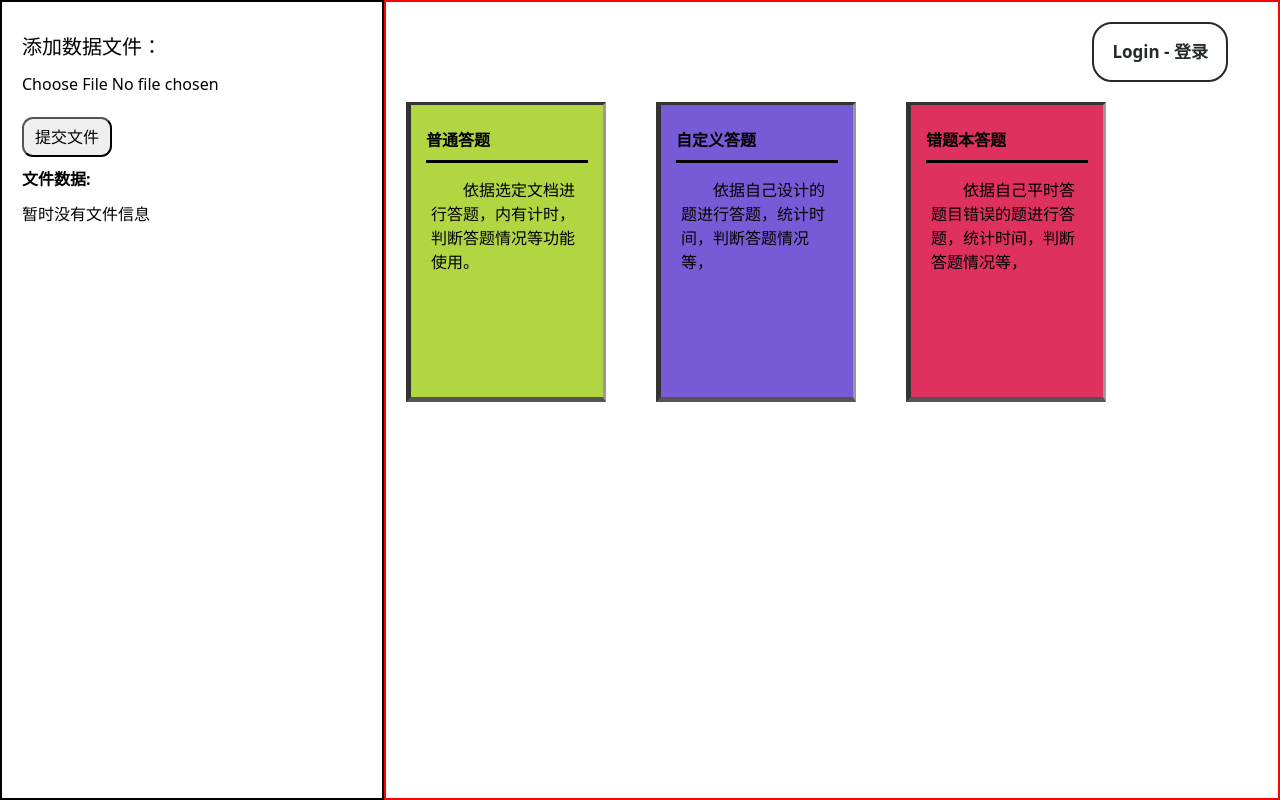
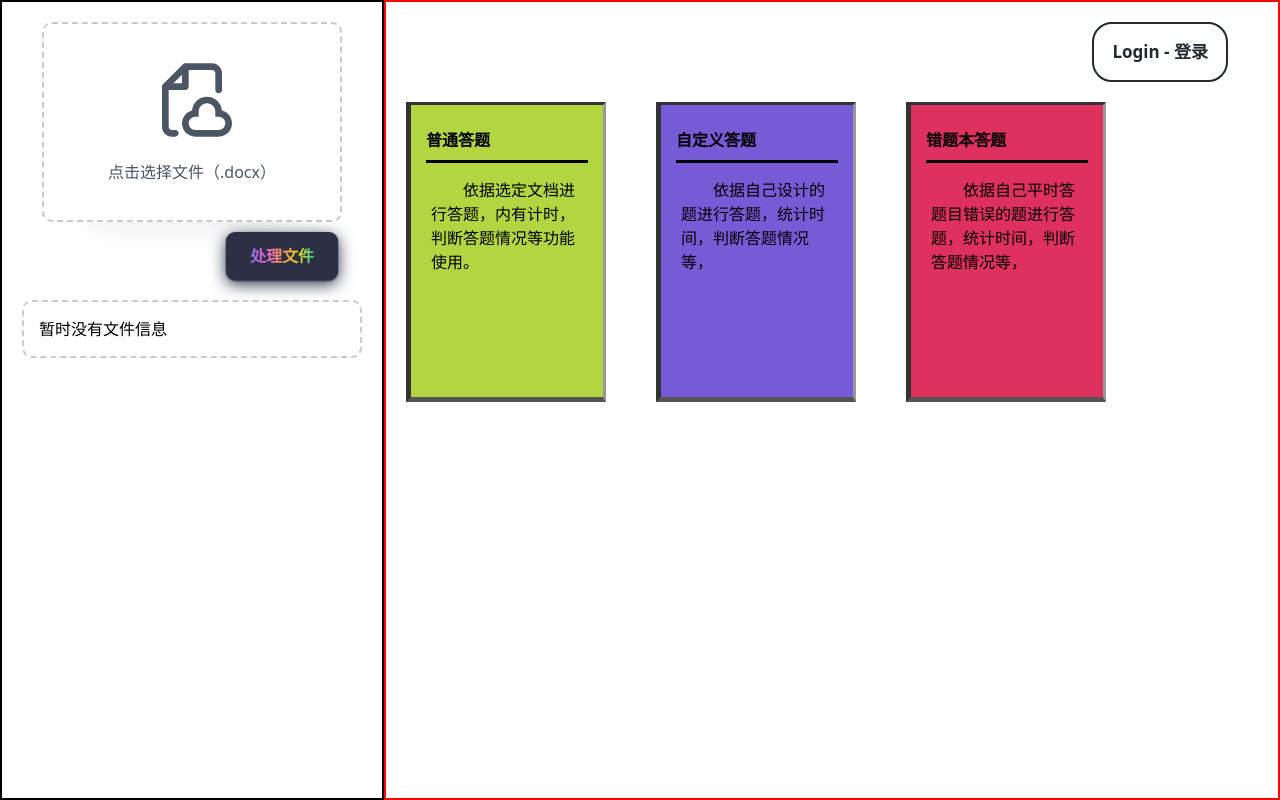
Before and after one commit to xiaoyu00615/vue_practice_questions, a Vue app: page / in a window 1280 px wide. Built offline with nearby package versions, Linux system fonts and the light colour scheme.

Commit message:
topic content success

```diff
--- a/package.json
+++ b/package.json
@@ -10,6 +10,7 @@
   },
   "dependencies": {
     "@tailwindcss/vite": "^4.1.11",
+    "axios": "^1.11.0",
     "mammoth": "^1.9.1",
     "tailwindcss": "^4.1.11",
     "vue": "^3.5.17",
--- /dev/null
+++ b/src/components/Button.vue
@@ -0,0 +1,53 @@
+<script setup lang="ts">
+
+</script>
+
+<style scoped>
+.rainbow-hover {
+  font-size: 16px;
+  font-weight: 700;
+  color: #ff7576;
+  background-color: #2B3044;
+  border: none;
+  outline: none;
+  cursor: pointer;
+  padding: 12px 24px;
+  position: relative;
+  line-height: 24px;
+  border-radius: 9px;
+  box-shadow: 0px 1px 2px #2B3044,
+  0px 4px 16px #2B3044;
+  transform-style: preserve-3d;
+  transform: scale(var(--s, 1)) perspective(600px)
+  rotateX(var(--rx, 0deg)) rotateY(var(--ry, 0deg));
+  perspective: 600px;
+  transition: transform 0.1s;
+}
+
+.sp {
+  background: linear-gradient(
+      90deg,
+      #866ee7,
+      #ea60da,
+      #ed8f57,
+      #fbd41d,
+      #2cca91
+  );
+  -webkit-background-clip: text;
+  -webkit-text-fill-color: transparent;
+  background-clip: text;
+  text-fill-color: transparent;
+  display: block;
+}
+
+.rainbow-hover:active {
+  transition: 0.3s;
+  transform: scale(0.93);
+}
+</style>
+
+<template>
+  <button data-label="Register" class="rainbow-hover">
+    <span class="sp"><slot>Register</slot></span>
+  </button>
+</template>
--- /dev/null
+++ b/src/components/LookFileAnimate.vue
@@ -0,0 +1,68 @@
+<script setup>
+  const props = defineProps({
+    jsonMessages: {
+      default:'success'
+    }
+  })
+
+  console.log(props.jsonMessages)
+</script>
+
+<template>
+  <div class="mask">
+    <div class="modal">
+      <p class="content-title"><slot>处理模型</slot></p>
+
+      <div class="topics">
+          <div class="item-topic" v-for="item in jsonMessages">
+            <p class="title">{{ item.title }}</p>
+            <div class="options">
+              <p class="item-option" v-for="option in item.options">{{ option }}</p>
+            </div>
+          </div>
+      </div>
+
+    </div>
+  </div>
+</template>
+
+<style scoped>
+  .mask{
+    width: 100%;
+    height: 100vh;
+    background: rgba(0,0,0,.3);
+    position:fixed;
+    top:0;
+  }
+
+  .mask .modal{
+    width: 80%;
+    height: 80%;
+    background: #fff;
+    transform: translate(-50%,-50%);
+    top:50%;
+    left: 50%;
+    border-radius: 20px;
+    position: relative;
+    padding: 25px;
+    overflow-y: auto;
+  }
+
+  .mask .modal .content-title{
+    font-size: 24px;
+    text-align: center;
+  }
+
+  .mask .modal .topics .item-topic{
+    padding: 8px 0px;
+    border-bottom: 2px dashed #000;
+  }
+
+  .mask .modal .topics .item-topic .options{
+    margin-top: 5px;
+  }
+
+  .mask .modal .topics .item-topic .options .item-option{
+    text-indent: 2em;
+  }
+</style>
--- a/src/public/utils.js
+++ b/src/public/utils.js
@@ -55,3 +55,49 @@ export function saveArrData(key,data){
 export function readingArrData(str){
     return JSON.parse(localStorage.getItem(str))
 }
+
+
+export function handleTopic(topics){
+    // console.log(topics)
+
+    const topicBlock = topics.split(/(?=^\d+[,.。、])/gm).filter(q => q.trim());
+
+    console.log(topicBlock)
+
+    // 有没有正则
+    const reg = /^\d+[,.。、]/
+    const regTitle = /^(\d+)[,.。、]\s*(.*?)(?=[A-Z][,.。、]|$)/s
+    const regOption = /([A-Z])[,.。、]\s*(.*?)(?=[A-Z][,.。、]|$)/gs
+
+    let jsonTopic = []
+
+    for(let i = 0; i < topicBlock.length; i++){
+
+        // 分割
+        let title = topicBlock[i].match(regTitle)
+        const option = topicBlock[i].match(regOption)
+
+        if(!title && !option) title = topicBlock
+
+        title ?  title = title[0] : title = null
+
+
+        const obj = {
+            index:i,
+            title:title,
+            options:option,
+            type:'topic'
+        }
+
+
+        if(!reg.test(topicBlock[i])){
+            obj.type = 'explain'
+        }
+
+        jsonTopic.push(obj)
+    }
+
+    // console.log(jsonTopic)
+
+    return jsonTopic
+}
--- a/src/public/wordHandler.js
+++ b/src/public/wordHandler.js
@@ -8,7 +8,7 @@ export const extractTextFromWord = (file) => {
 
         reader.onload = ((e)=>{
             const arrayBuffer = e.target.result
-            console.log(arrayBuffer)
+            // console.log(arrayBuffer)
             mammoth.extractRawText({arrayBuffer})
                 .then((result)=>{
                     resolve(result.value)
--- a/src/views/Home.vue
+++ b/src/views/Home.vue
@@ -1,12 +1,14 @@
 <script setup>
-import {onMounted, reactive, ref, watch} from "vue";
+  import {onMounted, reactive, ref, watch} from "vue";
 
   import {switchPage} from '@/public/public.js'
-import {countSize, readingArrData, splitFormat} from '@/public/utils'
+  import {countSize, handleTopic, readingArrData, splitFormat} from '@/public/utils'
   import {extractTextFromWord} from '@/public/wordHandler.js'
   import AnswerQuestionsCard from "@/components/AnswerQuestionsCard.vue";
   import PromptFrame from '@/components/PromptFrame.vue'
   import {useRouter} from "vue-router";
+  import Button from "@/components/Button.vue";
+  import LookFileAnimate from "@/components/LookFileAnimate.vue";
 
   const router = useRouter()
   const fileData = reactive({
@@ -16,11 +18,18 @@ import {countSize, readingArrData, splitFormat} from '@/public/utils'
   })
 
   const WordText = ref(null)
+  const timer = ref(null)
+  const lookFile = ref(null)
+
+  const jsonMessage = ref(null)
+  const LookFileCom = ref(null)
 
   const promptMessage = reactive({
     type:'',
     message:''
   })
+
+  const fileMessage = ref('点击选择文件（.docx）')
 
   const loginMessage = ref('Login - 登录')
 
@@ -36,12 +45,14 @@ import {countSize, readingArrData, splitFormat} from '@/public/utils'
       fileFormat :splitFormat(file.name)
     })
 
+    // 文件名称显示
+    fileMessage.value = fileData.fileName
+
     if (!file.name.endsWith('.docx')){
       promptMessage.type = 'error'
       promptMessage.message = '文件选择不正确'
       return;
     }
-    console.log(file)
 
     promptMessage.type = 'success'
     promptMessage.message = '文件通过检查'
@@ -51,15 +62,40 @@ import {countSize, readingArrData, splitFormat} from '@/public/utils'
         extractTextFromWord(file)
     ]).then((text)=>{
       WordText.value = text
-      console.log(text)
+      // console.log(text)
     }).catch((err)=>{
       console.log(err)
     })
   }
 
+  function startFile(){
+    const jsonTopic = handleTopic(WordText.value[0])
+
+    if (!jsonTopic){
+      promptMessage.type = 'error'
+      promptMessage.message = '文件处理失败'
+    }else{
+      promptMessage.type = 'success'
+      promptMessage.message = '文件处理成功，点击查看模型显示处理效果！'
+    }
+
+    lookFile.value = true
+
+    jsonMessage.value = jsonTopic
+    // console.log('格式化题目',jsonTopic)
+  }
+
+  function lookModel(){
+    LookFileCom.value = 'true'
+  }
+
   watch(promptMessage,(newValue,oldValue)=>{
-    console.log(newValue,oldValue)
-    setTimeout(()=>{
+    // console.log(newValue,oldValue)
+    if (timer){
+      clearTimeout(timer.value)
+    }
+
+    timer.value = setTimeout(()=>{
       promptMessage.type = ''
     },3000)
   })
@@ -82,13 +118,18 @@ import {countSize, readingArrData, splitFormat} from '@/public/utils'
   <div class="container-con">
     <div class="left">
       <div class="int-content">
-        <p>添加数据文件：</p>
-        <input @change="readerWord" class="int-file" type="file">
-        <button>提交文件</button>
+        <label class="custum-file-upload" for="file">
+          <div class="icon">
+            <svg xmlns="http://www.w3.org/2000/svg" fill="" viewBox="0 0 24 24"><g stroke-width="0" id="SVGRepo_bgCarrier"></g><g stroke-linejoin="round" stroke-linecap="round" id="SVGRepo_tracerCarrier"></g><g id="SVGRepo_iconCarrier"> <path fill="" d="M10 1C9.73478 1 9.48043 1.10536 9.29289 1.29289L3.29289 7.29289C3.10536 7.48043 3 7.73478 3 8V20C3 21.6569 4.34315 23 6 23H7C7.55228 23 8 22.5523 8 22C8 21.4477 7.55228 21 7 21H6C5.44772 21 5 20.5523 5 20V9H10C10.5523 9 11 8.55228 11 8V3H18C18.5523 3 19 3.44772 19 4V9C19 9.55228 19.4477 10 20 10C20.5523 10 21 9.55228 21 9V4C21 2.34315 19.6569 1 18 1H10ZM9 7H6.41421L9 4.41421V7ZM14 15.5C14 14.1193 15.1193 13 16.5 13C17.8807 13 19 14.1193 19 15.5V16V17H20C21.1046 17 22 17.8954 22 19C22 20.1046 21.1046 21 20 21H13C11.8954 21 11 20.1046 11 19C11 17.8954 11.8954 17 13 17H14V16V15.5ZM16.5 11C14.142 11 12.2076 12.8136 12.0156 15.122C10.2825 15.5606 9 17.1305 9 19C9 21.2091 10.7909 23 13 23H20C22.2091 23 24 21.2091 24 19C24 17.1305 22.7175 15.5606 20.9844 15.122C20.7924 12.8136 18.858 11 16.5 11Z" clip-rule="evenodd" fill-rule="evenodd"></path> </g></svg>
+          </div>
+          <div class="text">
+            <span>{{ fileMessage }}</span>
+          </div>
+          <input type="file" @change="readerWord" class="int-file" id="file">
+        </label>
       </div>
-
+      <Button class="btn" @click="startFile">处理文件</Button>
       <div class="file-data">
-        <h2>文件数据:</h2>
         <p v-if="!fileData.fileName">暂时没有文件信息</p>
         <div v-else class="file-message">
           <p>文件名称：{{ fileData.fileName }}</p>
@@ -96,6 +137,8 @@ import {countSize, readingArrData, splitFormat} from '@/public/utils'
           <p>文件格式：{{ fileData.fileFormat }}</p>
         </div>
       </div>
+
+      <Button v-show="lookFile" class="mar" @click="lookModel">查看处理模型</Button>
     </div>
     <div class="right">
       <div class="column">
@@ -115,7 +158,6 @@ import {countSize, readingArrData, splitFormat} from '@/public/utils'
           <template #front-title>错题本答题</template>
           <template #front-content>依据自己平时答题目错误的题进行答题，统计时间，判断答题情况等，</template>
         </AnswerQuestionsCard>
-
       </div>
     </div>
   </div>
@@ -127,6 +169,7 @@ import {countSize, readingArrData, splitFormat} from '@/public/utils'
   </div>
 
 
+  <LookFileAnimate v-if="LookFileCom" :jsonMessages="jsonMessage"></LookFileAnimate>
 
 
 </template>
@@ -142,6 +185,11 @@ import {countSize, readingArrData, splitFormat} from '@/public/utils'
     width: 30%;
     border:2px solid #000;
     height: 100%;
+  }
+  .container-con .left .int-content{
+    display: flex;
+    justify-content: center;
+    align-items: center;
   }
   .container-con .left .int-content p{
     margin: 10px 0 ;
@@ -161,13 +209,21 @@ import {countSize, readingArrData, splitFormat} from '@/public/utils'
   .container-con .left .int-content button:hover{
     background: #ccc;
   }
+  .container-con .left .int-content input{
+    border:2px solid #000;
+    line-height: 45px;
+  }
   .container-con .file-data h2{
     line-height: 45px;
+  }
+  .container-con .file-data{
+    padding:15px;
+    border:2px dashed #ccc;
+    border-radius: 10px;
   }
   .container-con .file-data .file-message{
     line-height: 35px;
   }
-
 
   .container-con .right{
     width: 70%;
@@ -187,10 +243,10 @@ import {countSize, readingArrData, splitFormat} from '@/public/utils'
     justify-items: center;
   }
 
-
   .column{
     position: relative;
   }
+
   /* 登录按钮 */
   .column button {
     background: transparent;
@@ -242,7 +298,6 @@ import {countSize, readingArrData, splitFormat} from '@/public/utils'
     box-shadow: inset 0 0 0 10em rgb(36, 41, 46);
   }
 
-
   /* 提示框 */
   .prompt{
     height: 92px;
@@ -252,4 +307,56 @@ import {countSize, readingArrData, splitFormat} from '@/public/utils'
     top:10%;
     left: 50%;
   }
+
+  /* 文件输入 */
+  .custum-file-upload {
+    height: 200px;
+    width: 300px;
+    display: flex;
+    flex-direction: column;
+    gap: 20px;
+    cursor: pointer;
+    align-items: center;
+    justify-content: center;
+    border: 2px dashed #cacaca;
+    background-color: rgba(255, 255, 255, 1);
+    padding: 1.5rem;
+    border-radius: 10px;
+    box-shadow: 0px 48px 35px -48px rgba(0,0,0,0.1);
+  }
+
+  .custum-file-upload .icon {
+    display: flex;
+    align-items: center;
+    justify-content: center;
+  }
+
+  .custum-file-upload .icon svg {
+    height: 80px;
+    fill: rgba(75, 85, 99, 1);
+  }
+
+  .custum-file-upload .text {
+    display: flex;
+    align-items: center;
+    justify-content: center;
+  }
+
+  .custum-file-upload .text span {
+    font-weight: 400;
+    color: rgba(75, 85, 99, 1);
+  }
+
+  .custum-file-upload input {
+    display: none;
+  }
+
+  .btn{
+    margin-left:60% ;
+    margin-top: 10px;
+    margin-bottom: 20px;
+  }
+  .mar{
+    margin-top: 20px;
+  }
 </style>
```
Also changed, not shown: 1 other file (tests, documents, lock files or other folders).
